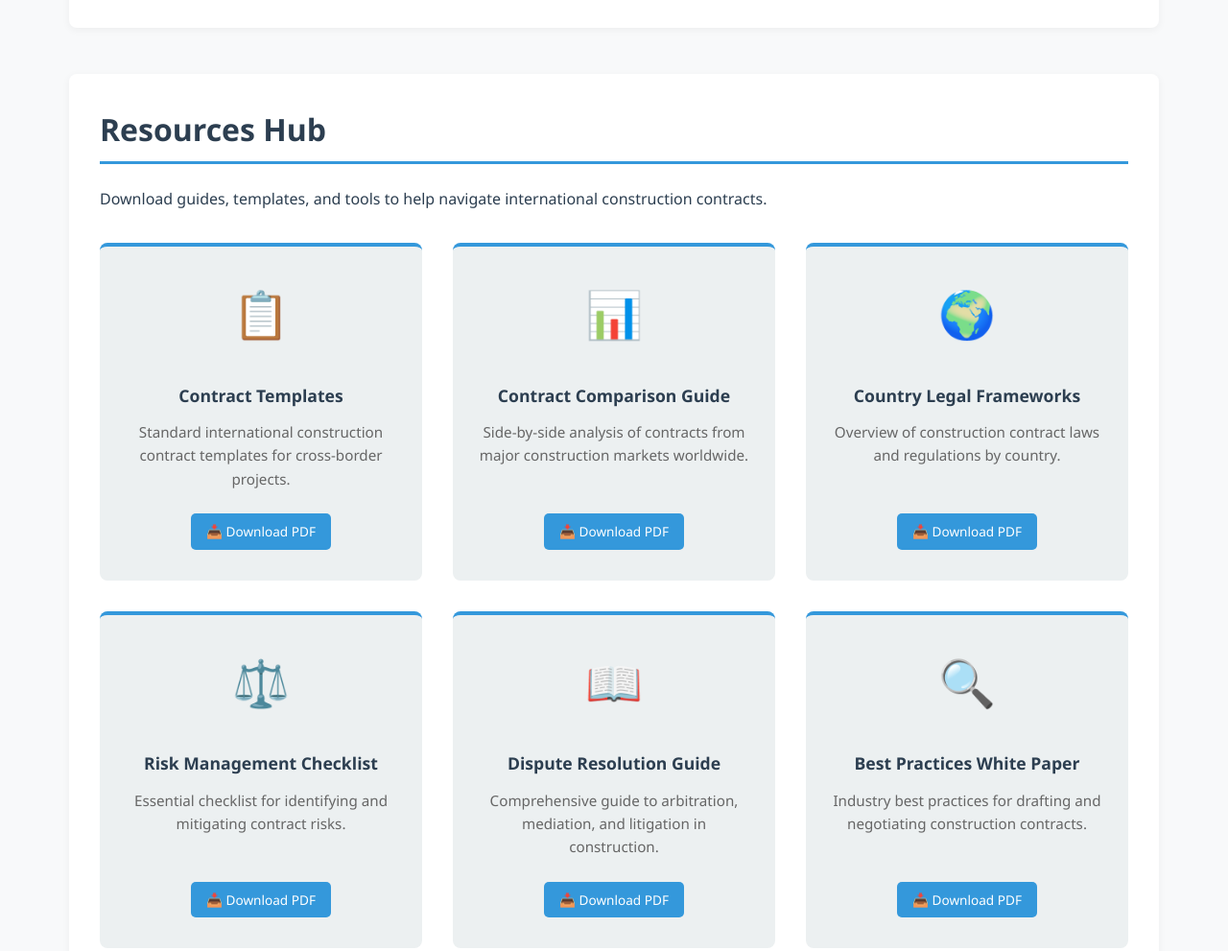
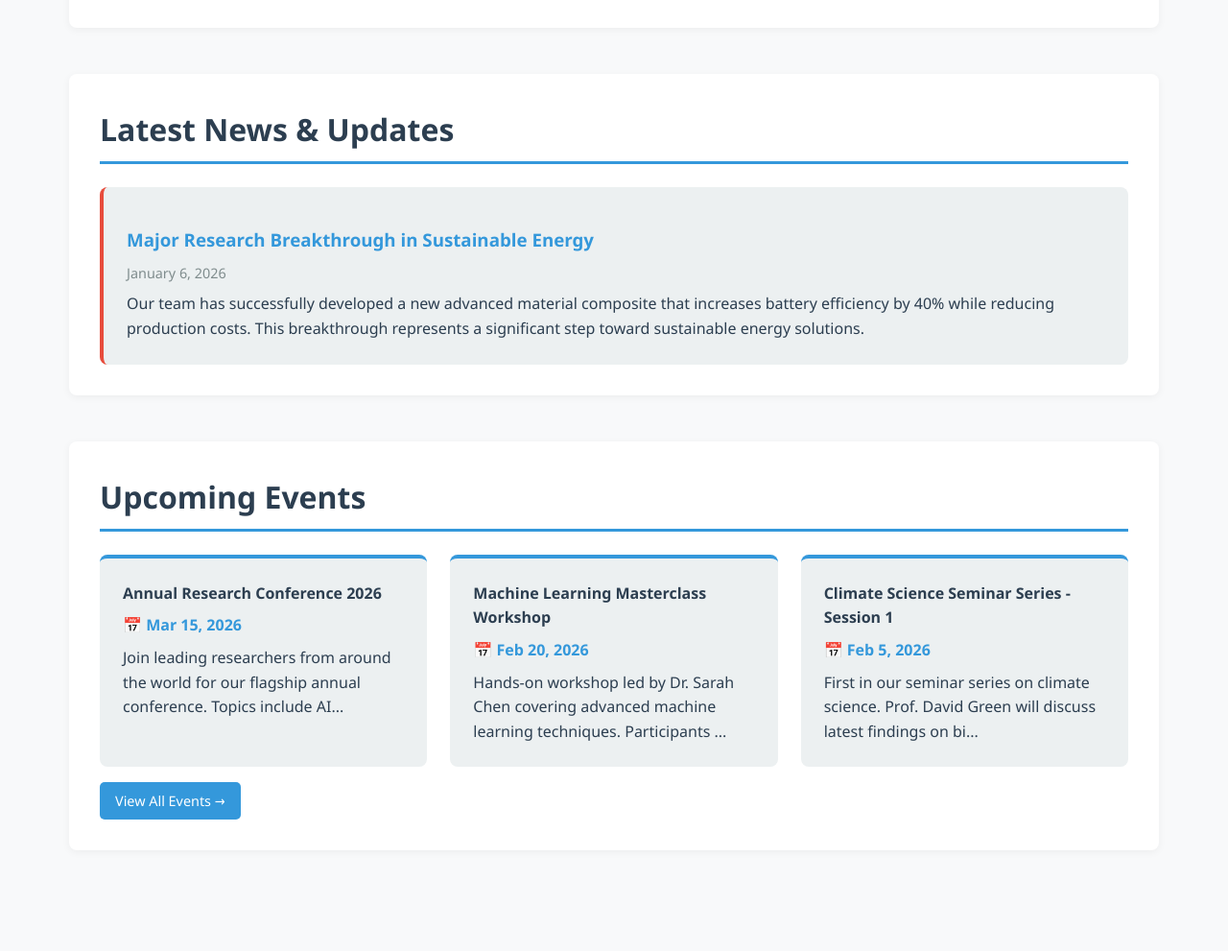
Before and after one commit to Ackeseu/BnR-JT-Research, a website: page public/index.html in a window 1280 px wide. Shown: the part 1342-2333 px from the top of the page at 96% size. Drawn offline with Linux system fonts and the light colour scheme.

Commit message:
Remove duplicate Resources Hub from home page

```diff
--- a/public/index.html
+++ b/public/index.html
@@ -69,13 +69,6 @@
             </div>
         </section>
 
-        <section class="resources">
-            <h2>Resources Hub</h2>
-            <p>Download guides, templates, and tools to help navigate international construction contracts.</p>
-            <div class="resources-grid" id="resources-container"></div>
-            <p style="margin-top: 2rem; text-align: center;"><a href="resources.html" class="btn">View All Resources →</a></p>
-        </section>
-
         <section class="news">
             <h2>Latest News & Updates</h2>
             <div id="news-feed" class="news-container"></div>
@@ -94,25 +87,6 @@
     </footer>
 
     <script>
-        // Load resources
-        function loadResources() {
-            fetch('./resources.json')
-                .then(response => response.json())
-                .then(data => {
-                    const container = document.getElementById('resources-container');
-                    const resourcesHTML = data.resources.slice(0, 6).map(resource => `
-                        <div class="resource-card">
-                            <div class="resource-icon">${resource.icon}</div>
-                            <h3>${resource.title}</h3>
-                            <p>${resource.shortDescription}</p>
-                            <a href="${resource.downloadUrl}" class="btn btn-small">📥 Download PDF</a>
-                        </div>
-                    `).join('');
-                    container.innerHTML = resourcesHTML;
-                })
-                .catch(err => console.error('Error loading resources', err));
-        }
-
         // Load news feed
         function loadNews() {
             fetch('./news1.json')
@@ -171,7 +145,6 @@
         }
 
         // Initialize
-        loadResources();
         loadNews();
         loadUpcomingEvents();
         updateNav();
```
